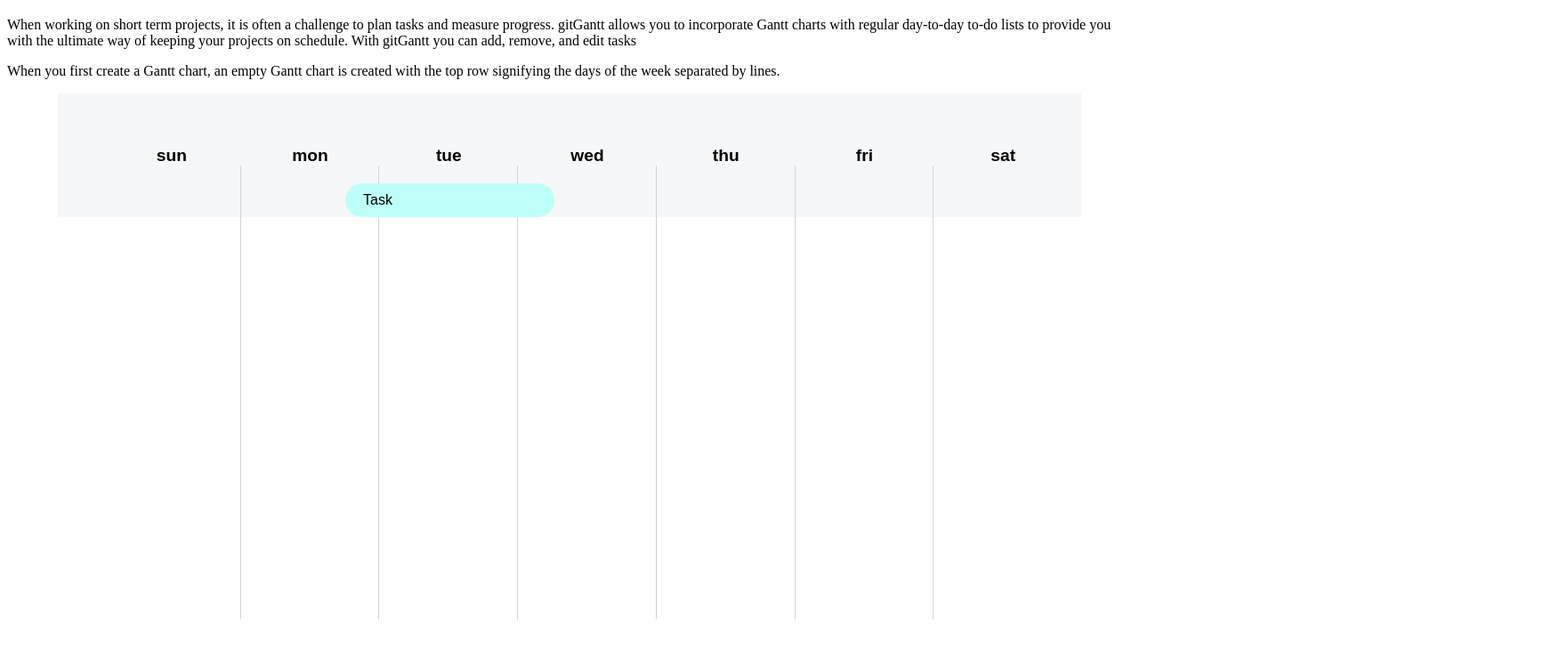
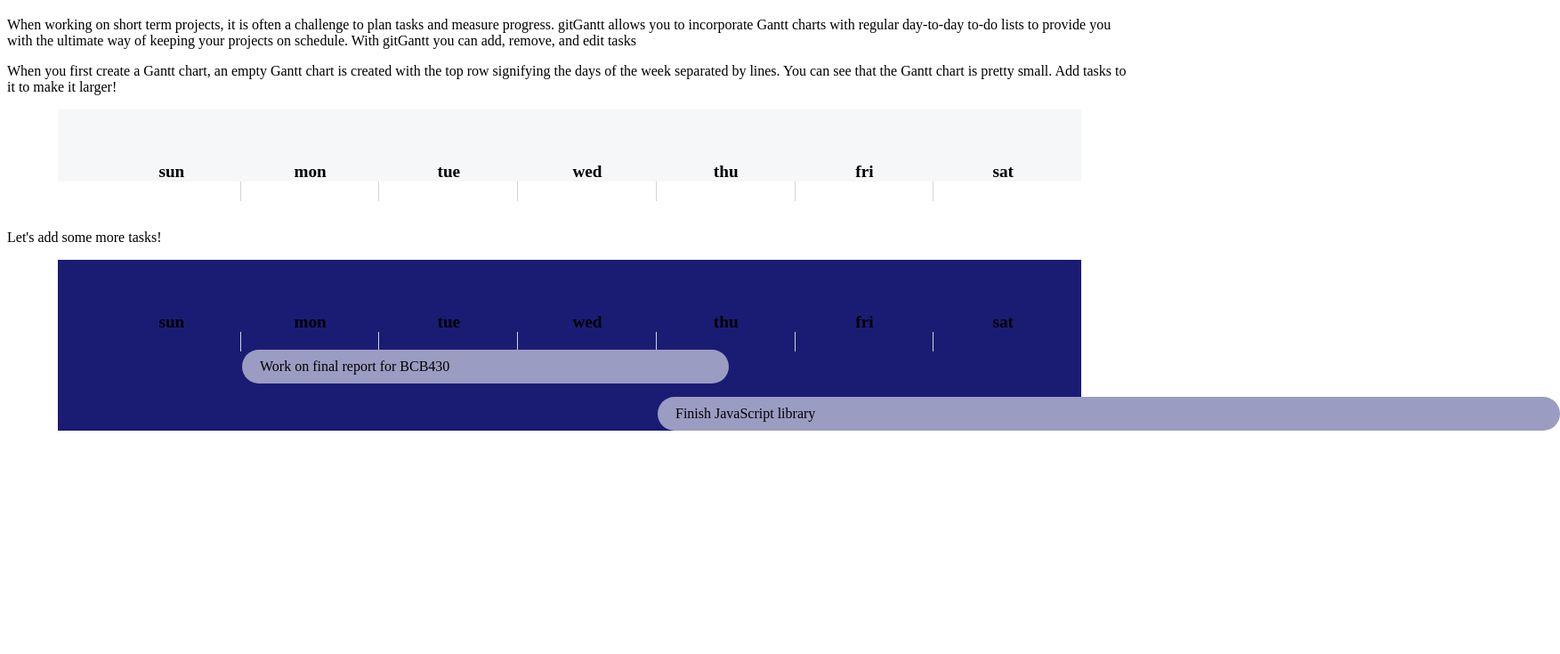
Before and after one commit to bianca-pokhrel/gitGantt, a plain HTML site: page pub/index.html in a window 1280 px wide. Shown: the part 61-796 px from the top of the page at 89% size, 1753 px wide, since content can reach past the window. Drawn offline with Linux system fonts and the light colour scheme.

Commit message:
fixed bugs

```diff
--- a/pub/examples/index.js
+++ b/pub/examples/index.js
@@ -5,9 +5,13 @@ console.log(emptyGantt)
 document.querySelector('#gantt-chart').appendChild(emptyGantt.chart_setup)
 
 
-emptyGantt.addTask("tue-wed1", "Task")
-//emptyGantt.addTask("mon-wed", "Task2")
 
-//emptyGantt.deleteTask("0")
-
-//emptyGantt.editTask("0", "mon-thu", "Do laundry")
+var addingTasksGantt = new gitGantt();
+console.log(addingTasksGantt)
+document.querySelector('#adding-tasks').appendChild(addingTasksGantt.chart_setup)
+addingTasksGantt.addTask('mon-wed', "Work on final report for BCB430")
+addingTasksGantt.addTask('thu-sat', "Finish JavaScript library")
+addingTasksGantt.addTask('tue1-thu1', "Work on documentation for JavaScript library")
+addingTasksGantt.changeTheme("winter night")
+console.log(addingTasksGantt)
+addingTasksGantt.deleteTask(2)
--- a/pub/gitGantt/gitGantt.css
+++ /dev/null
@@ -1,85 +0,0 @@
-/* RESET RULES
-–––––––––––––––––––––––––––––––––––––––––––––––––– */
-:root {
-    --white: #fff;
-    --divider: lightgrey;
-    --body: #f5f7f8;
-  }
-
-  * {
-    padding: 0;
-    margin: 0;
-    box-sizing: border-box;
-  }
-
-  ul {
-    list-style: none;
-  }
-
-  a {
-    text-decoration: none;
-    color: inherit;
-  }
-
-  body {
-    background: var(--body);
-    font-size: 16px;
-    font-family: sans-serif;
-    padding-top: 40px;
-  }
-
-  .chart-wrapper {
-    max-width: 1150px;
-    padding: 0 10px;
-    margin: 0 auto;
-  }
-
-
-  /* CHART-VALUES
-  –––––––––––––––––––––––––––––––––––––––––––––––––– */
-  .chart-wrapper .chart-values {
-    position: relative;
-    display: flex;
-    margin-bottom: 20px;
-    font-weight: bold;
-    font-size: 1.2rem;
-  }
-
-  .chart-wrapper .chart-values li {
-    flex: 1;
-    min-width: 80px;
-    text-align: center;
-  }
-
-  .chart-wrapper .chart-values li:not(:last-child) {
-    position: relative;
-  }
-
-  .chart-wrapper .chart-values li:not(:last-child)::before {
-    content: '';
-    position: absolute;
-    right: 0;
-    height: 510px;
-    border-right: 1px solid var(--divider);
-  }
-
-
-  /* CHART-BARS
-  –––––––––––––––––––––––––––––––––––––––––––––––––– */
-  .chart-wrapper .chart-bars li {
-    position: relative;
-    color: var(--white);
-    margin-bottom: 15px;
-    font-size: 16px;
-    border-radius: 20px;
-    padding: 10px 20px;
-    width: 0;
-    opacity: 0;
-    transition: all 0.65s linear 0.2s;
-  }
-
-  @media screen and (max-width: 600px) {
-    .chart-wrapper .chart-bars li {
-      padding: 10px;
-    }
-  }
--- a/pub/gitGantt/gitGantt.js
+++ b/pub/gitGantt/gitGantt.js
@@ -4,8 +4,6 @@
 // need a list of tasks, and their start end time... so maybe in a JSON format?
 // Keys are tasks and their values are their start/end time?
 
-var tasks = document.createElement("ul")
-tasks.id = "tasks-list"// can do this in add task though... don't need that in the constructor
 
 
 function gitGantt() {
@@ -15,21 +13,25 @@ function gitGantt() {
     //this.width = width;
     //this.height = height;
 
+    var tasks = document.createElement("ul")
+    tasks.id = "tasks-list"// can do this in add task though... don't need that in the constructor
+
+
     let  days = ["sun", "mon", "tue", "wed", "thu", "fri", "sat"]
     var chart_wrapper = document.createElement("div")
-    chart_wrapper.style = "max-width: 1150px;padding: 0 10px;margin: 0 auto;background: #f5f7f8;font-size: 16px;font-family: sans-serif;padding-top: 40px; box-sizing: border-box;"
+    chart_wrapper.style = "max-width: 1150px;padding: 0 10px;margin: 0 auto;background: #f5f7f8;font-size: 16px;font-family: didot;padding-top: 40px; box-sizing: border-box;"
     var days_rows = document.createElement("ul")
     days_rows.id = "days-of-week"
     days_rows.style = "list-style: none;position: relative;display: flex;margin-bottom: 20px;font-weight: bold;font-size: 1.2rem;"
     var first_sep = document.createElement("li")
-    first_sep.style = "content: '';position: absolute;right: 0;height: 510px;border-right: 1px solid lightgrey;"
+    first_sep.style = "content: '';position: absolute;right: 0;height: 100%;border-right: 1px solid lightgrey;"
 
     days.forEach(function(day) {
         var day_wrapper = document.createElement("li")
         day_wrapper.id = day
         day_wrapper.style = "flex: 1;min-width: 80px;text-align: center; position: relative;"
         var day_sep = document.createElement("li")
-        day_sep.style = "content: '';position: absolute;right: 0;height: 510px;border-right: 1px solid lightgrey;"
+        day_sep.style = "content: '';position: absolute;right: 0;height: 100%;border-right: 1px solid lightgrey;"
         day_wrapper.appendChild(document.createTextNode(day))
         days_rows.appendChild(day_wrapper)
         day_wrapper.appendChild(day_sep)
@@ -39,13 +41,12 @@ function gitGantt() {
     chart_wrapper.appendChild(days_rows)
     chart_wrapper.lastElementChild.lastElementChild.style = "flex: 1;min-width: 80px;text-align: center;"
     //chart_wrapper.lastChild.style = "flex: 1;min-width: 80px;text-align: center;"
-    chart_wrapper.appendChild(tasks)
-    console.log(tasks)
+    this.tasks = tasks
+    chart_wrapper.appendChild(this.tasks)
+    console.log(this.tasks)
     this.chart_setup = chart_wrapper
-    this.tasks_list = tasks
-    console.log(this.tasks_list)
+    console.log(this.tasks)
     this.taskCounter = 0;
-    rerenderTasks()
 
 
 
@@ -66,25 +67,29 @@ gitGantt.prototype = {
             let days_arr = [...days_ul]
             const startDay = dur_split[0];
             const endDay = dur_split[1];
-            console.log(startDay.slice(0,-2))
+            console.log(startDay.slice(0,-1))
             let left = 0,
             width = 0;
 
             if (startDay.endsWith("1")) {
-            const filteredArray = days_arr.filter(day => day.textContent == startDay.slice(0, -1));
-            left = filteredArray[0].offsetLeft + filteredArray[0].offsetWidth / 2;
-            console.log(filteredArray)
+                const find_corrDay = days_arr.filter(day => day.textContent == startDay.slice(0, -1));
+                left = find_corrDay[0].offsetLeft ;
+                console.log(find_corrDay)
             } else {
-            const filteredArray = days_arr.filter(day => day.textContent == startDay);
-            left = filteredArray[0].offsetLeft;
+                const find_corrDay = days_arr.filter(day => day.textContent == startDay);
+                // like above, this is so nuanced because I added grid lines as list items
+                left = find_corrDay[0].offsetLeft - find_corrDay[0].offsetWidth / 2 + find_corrDay[0].offsetWidth / 4;
+                console.log(find_corrDay)
             }
 
             if (endDay.endsWith("1")) {
-                const filteredArray = days_arr.filter(day => day.textContent == endDay.slice(0, -1));
-                width = filteredArray[0].offsetLeft + filteredArray[0].offsetWidth / 2 - left;
+                const find_corrDay = days_arr.filter(day => day.textContent == endDay.slice(0, -1));
+                width = find_corrDay[0].offsetLeft - find_corrDay[0].offsetWidth*2;
+                console.log(find_corrDay)
             } else {
-                const filteredArray = days_arr.filter(day => day.textContent == endDay);
-                width = filteredArray[0].offsetLeft + filteredArray[0].offsetWidth - left;
+                const find_corrDay = days_arr.filter(day => day.textContent == endDay);
+                width = find_corrDay[0].offsetLeft;
+                console.log(find_corrDay)
             }
 
             newTask.style.left = `${left}px`;
@@ -93,8 +98,8 @@ gitGantt.prototype = {
             newTask.style.opacity = 1;
             newTask.appendChild(document.createTextNode(taskName))
             newTask.childNodes[0].style = "font-fill: white;"
-            this.tasks_list.appendChild(newTask)
-            console.log(document.getElementById("tasks-list"))
+            this.tasks.appendChild(newTask)
+            console.log(this.tasks)
             this.taskCounter ++;
         }
 
@@ -112,17 +117,60 @@ gitGantt.prototype = {
         }
     },
     deleteTask: function(taskToDelete){
-        var task_item = document.getElementById(taskToDelete)
-        task_item.remove()
+        var task_item = this.tasks.childNodes
+        console.log(task_item)
+        var id_num = -1
+        task_item.forEach( function(taskdel){
+            id_num = taskdel.getAttribute("id")
+            if (taskToDelete == id_num){
+                id_num = taskToDelete
+            }
+        })
+        this.tasks.removeChild(this.tasks.childNodes[id_num])
+
 
     },
-    changeTheme: function(){
-
+    changeTheme: function(theme){
+        // theme is one of the 3 options other than the default theme
+        if (theme == "default"){
+            var change_back = this.chart_setup
+            change_back.style= "max-width: 1150px;padding: 0 10px;margin: 0 auto;background: #f5f7f8;font-size: 16px;font-family: didot;padding-top: 40px; box-sizing: border-box;"
+            var change_box = this.tasks.childNodes
+            change_box.forEach(function(colours){
+                colours.style.backgroundColor = "#bdfff8"
+            })
+        }
+        else if (theme == "summer day") {
+            var change_back = this.chart_setup
+            change_back.style= "max-width: 1150px;padding: 0 10px;margin: 0 auto;background: #e6ebff;font-size: 16px;font-family: didot;padding-top: 40px; box-sizing: border-box;"
+            var change_box = this.tasks.childNodes
+            change_box.forEach(function(colours){
+                colours.style.backgroundColor = "#ffea2b"
+            })
+        }
+        else if (theme == "autumn morning"){
+            var change_back = this.chart_setup
+            change_back.style= "max-width: 1150px;padding: 0 10px;margin: 0 auto;background: #95ba99;font-size: 16px;font-family: didot;padding-top: 40px; box-sizing: border-box;"
+            var change_box = this.tasks.childNodes
+            change_box.forEach(function(colours){
+                colours.style.backgroundColor = "#821e1e"
+            })
+        }
+        else if (theme == "winter night"){
+            var change_back = this.chart_setup
+            change_back.style= "max-width: 1150px;padding: 0 10px;margin: 0 auto;background: #1a1c73;font-size: 16px;font-family: didot;padding-top: 40px; box-sizing: border-box;"
+            var change_box = this.tasks.childNodes
+            change_box.forEach(function(colours){
+                colours.style.backgroundColor = "#9b9cc2"
+            })
+        }
     },
 }
 
 function rerenderTasks() {
-    var all_tasks = tasks.childNodes
+    console.log(this.tasks)
+    var all_tasks = this.tasks.childNodes
+    console.log(all_tasks)
     console.log(all_tasks.childNodes)
     all_tasks.forEach(function(tasks) {
         var duration = tasks.getAttribute("duration")
@@ -142,7 +190,8 @@ function rerenderTasks() {
             console.log(find_corrDay)
         } else {
             const find_corrDay = days_arr.filter(day => day.textContent == startDay);
-            left = find_corrDay[0].offsetLeft - find_corrDay[0].offsetWidth / 2;
+            // like above, this is so nuanced because I added grid lines as list items
+            left = find_corrDay[0].offsetLeft - find_corrDay[0].offsetWidth / 2 + find_corrDay[0].offsetWidth / 4;
             console.log(find_corrDay)
         }
 
@@ -163,5 +212,5 @@ function rerenderTasks() {
     })
 }
 
-window.addEventListener("load", rerenderTasks)
-window.addEventListener("resize", rerenderTasks)
+//window.addEventListener("load", rerenderTasks)
+//window.addEventListener("resize", rerenderTasks)
--- a/pub/index.html
+++ b/pub/index.html
@@ -14,8 +14,12 @@
         <div\>
         <p>
             When you first create a Gantt chart, an empty Gantt chart is created with the top row signifying
-            the days of the week separated by lines.
+            the days of the week separated by lines. You can see that the Gantt chart is pretty small. Add tasks to it to make it larger!
         </p>
 
         <div id="gantt-chart"></div>
+        <br/>
+        <p>Let's add some more tasks!</p>
+
+        <div id="adding-tasks"></div>
     </body>
```
Also changed, not shown: server.js (added, +18 -0 lines).
